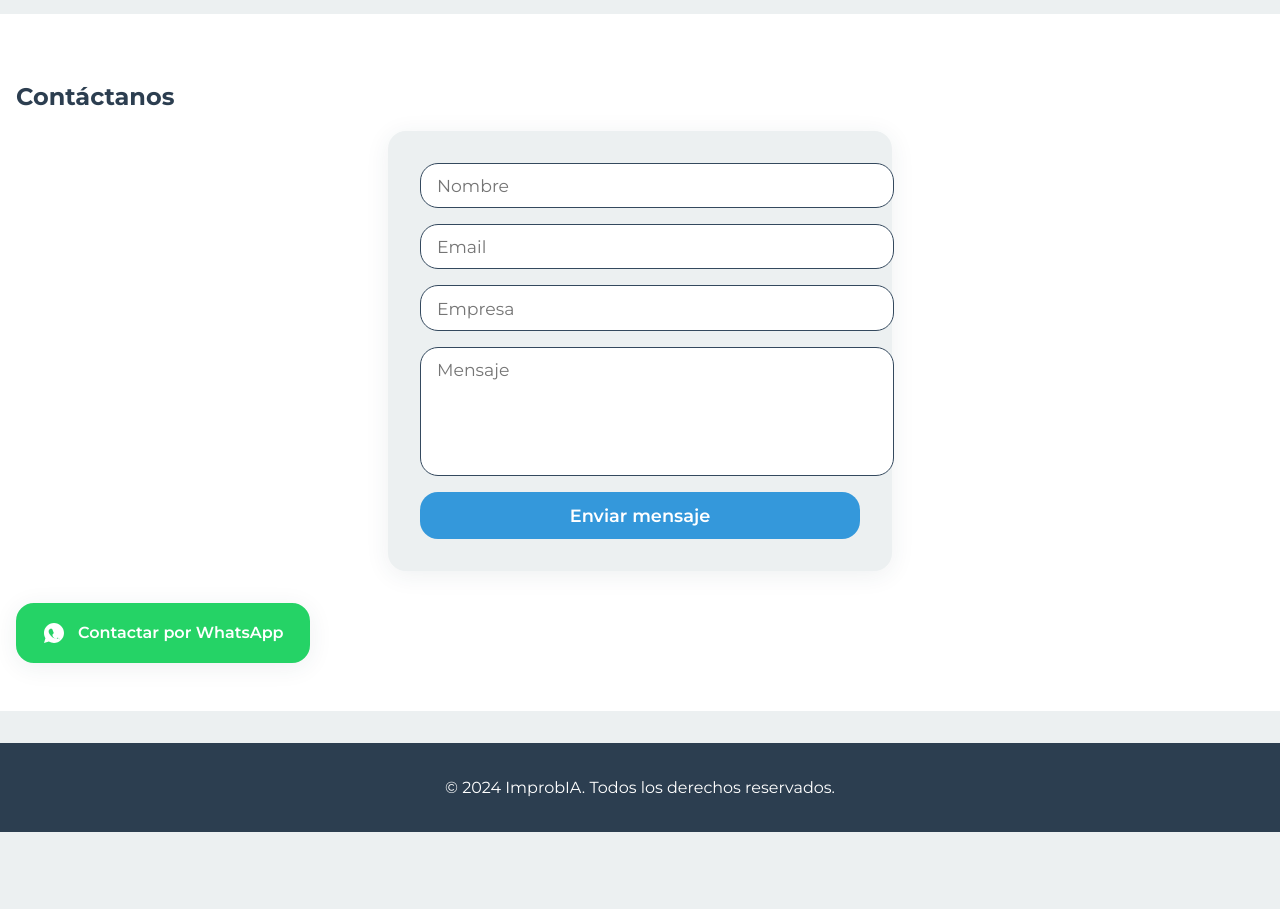
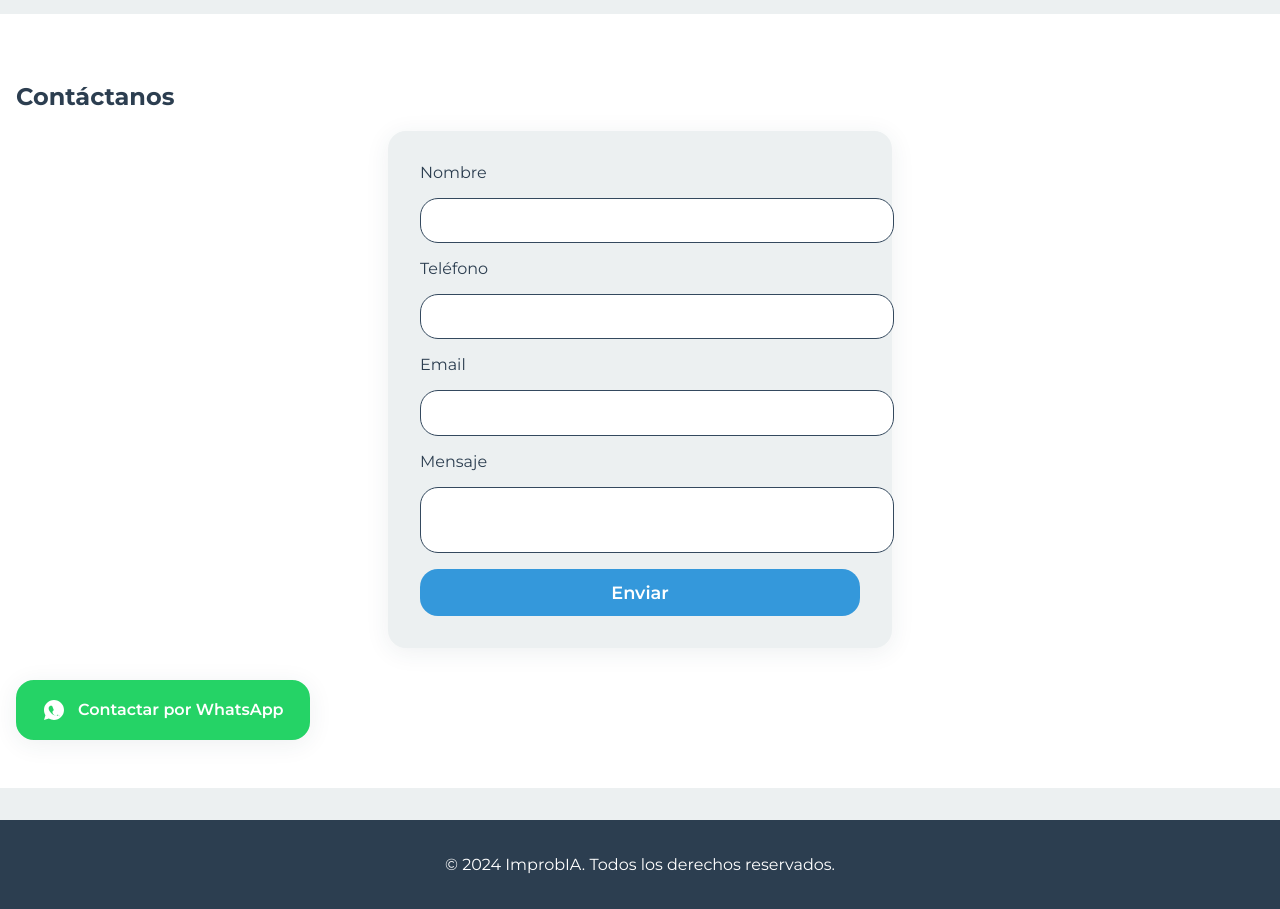
Before and after one commit to jorgeiba97/jorgeiba97.github.io, a plain HTML site: page index.html in a window 1280 px wide. Shown: the part 1820-2729 px from the top of the page. Before the commit the page ends 2652 px from the top, so only its background shows below. Drawn offline with Linux system fonts and the light colour scheme.

Commit message:
Update index.html

```diff
--- a/index.html
+++ b/index.html
@@ -114,17 +114,25 @@
 
     <section id="contacto" class="contacto">
         <h2>Contáctanos</h2>
-        <form id="contact-form">
-            <input type="text" placeholder="Nombre" required>
-            <input type="email" placeholder="Email" required>
-            <input type="text" placeholder="Empresa">
-            <textarea placeholder="Mensaje" rows="5" required></textarea>
-            <button type="submit">Enviar mensaje</button>
-        </form>
+        <form action="https://formspree.io/f/myzdodjn" method="POST" autocomplete="off">
+    <label for="nombre">Nombre</label>
+    <input type="text" id="nombre" name="nombre" required>
+
+    <label for="phone">Teléfono</label>
+    <input type="text" id="phone" name="phone" required>
+
+    <label for="email">Email</label>
+    <input type="email" id="email" name="email" required>
+
+    <label for="mensaje">Mensaje</label>
+    <textarea id="mensaje" name="mensaje" required></textarea>
+
+    <button type="submit">Enviar</button>
+</form>
         <div class="form-feedback" id="form-feedback" style="display: none;"></div>
 
         <!-- WhatsApp Button -->
-        <a href="https://wa.me/message/YRFGOTZTL3Y5C1" class="whatsapp-btn" target="_blank" rel="noopener noreferrer">
+        <a href="https://wa.me/message/+34684059633" class="whatsapp-btn" target="_blank" rel="noopener noreferrer">
             <svg width="24" height="24" viewBox="0 0 24 24" fill="currentColor">
                 <path d="M12 2C6.477 2 2 6.477 2 12c0 1.89.525 3.66 1.438 5.168L2 22l4.832-1.438C8.34 21.475 10.11 22 12 22c5.523 0 10-4.477 10-10S17.523 2 12 2zm5.138 14.552c-.223.629-1.317 1.158-1.817 1.227-.499.069-1.021.093-1.642-.104-.377-.12-.858-.28-1.474-.488-2.626-1.136-4.34-3.822-4.473-3.998-.133-.176-1.085-1.463-1.085-2.792 0-1.329.688-1.984 1.042-2.248.354-.264.772-.33 1.042-.33.265 0 .53.012.76.022.243.012.57-.092.893.681.33.789 1.123 2.731 1.222 2.93.099.199.166.43.033.694-.133.264-.199.43-.398.66-.199.231-.418.517-.597.694-.199.199-.407.414-.176.813.231.4.03 1.84 2.135 2.972.528.282.931.377 1.275.473.344.096.554.08.759-.05.205-.132.51-.629.646-.847.137-.218.273-.182.459-.109.186.073 1.184.559 1.388.66.204.1.341.15.392.232.052.083.052.481-.171 1.11z"/>
             </svg>
```
